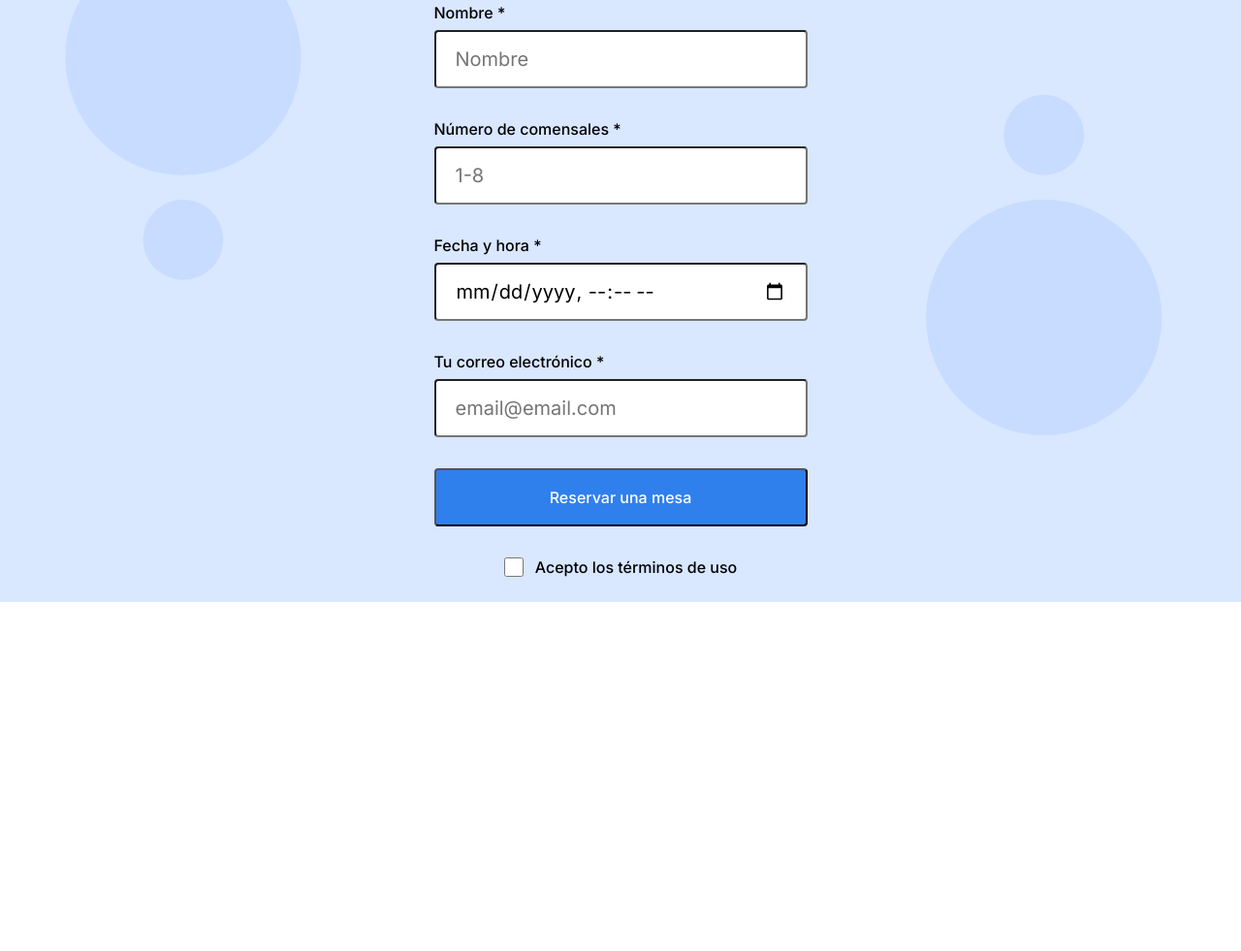
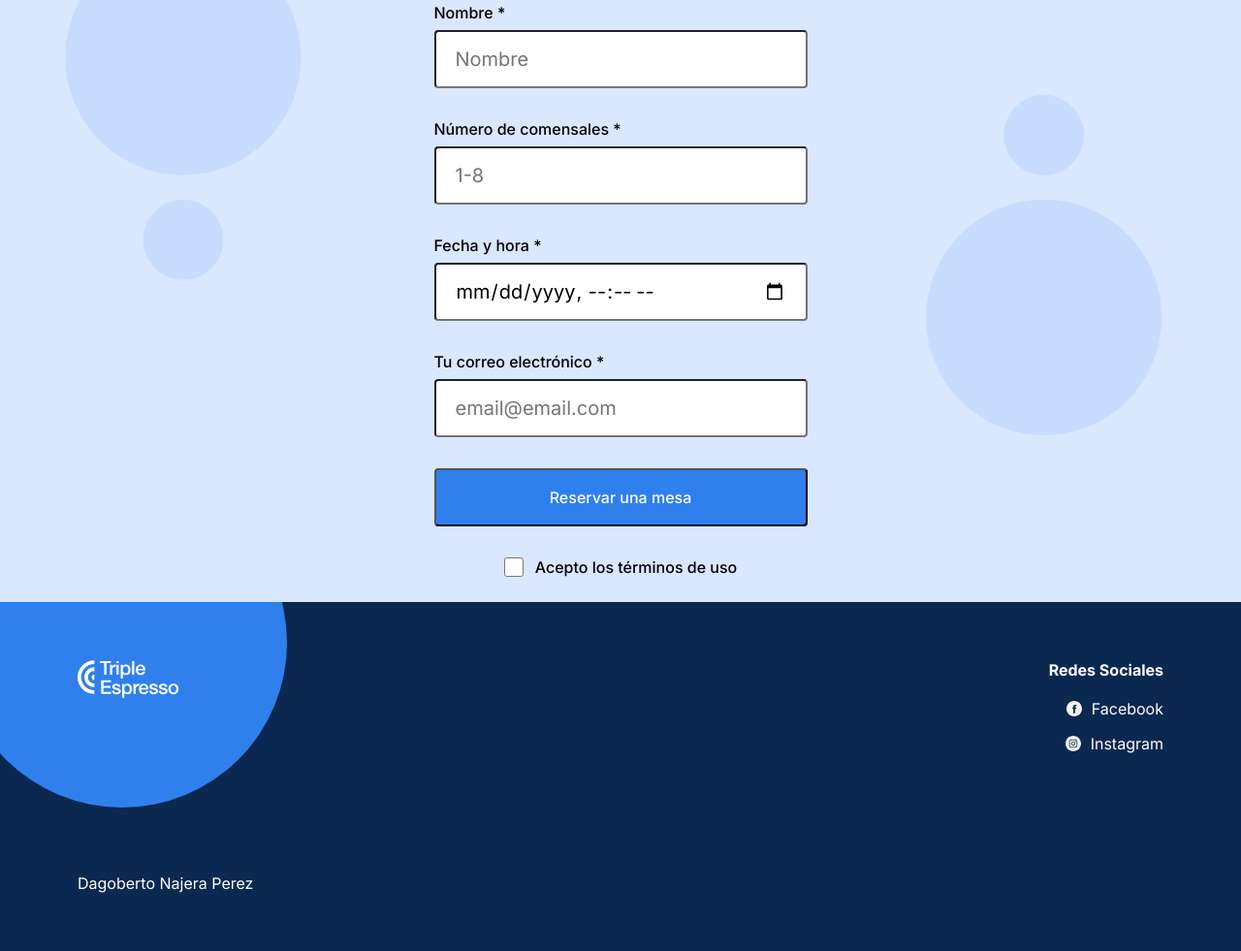
Before and after one commit to Dago14/web_project_coffeeshop, a plain HTML site: page index.html in a window 1280 px wide. Shown: the part 1759-2740 px from the top of the page at 97% size. Before the commit the page ends 2380 px from the top, so only its background shows below. Drawn offline with nearby package versions, Linux system fonts and the light colour scheme.

Commit message:
Terminado

```diff
--- a/blocks/footer.css
+++ b/blocks/footer.css
@@ -0,0 +1,82 @@
+.footer {
+  height: 100%;
+  position: relative;
+  background-color: #0a2850;
+  display: flex;
+  flex-direction: column;
+  color: #fff;
+  overflow: hidden;
+}
+
+.footer__circle {
+  position: absolute;
+  border-radius: 100%;
+  background-color: #2f80ed;
+  width: 340px;
+  height: 340px;
+  top: -128px;
+  left: -44px;
+  z-index: 0;
+}
+.footer__social-header {
+  margin: 0 0 20px;
+  font-family: "Inter";
+  font-style: normal;
+  font-weight: bold;
+  font-size: 16px;
+  line-height: 20px;
+}
+.footer__list-item {
+  display: flex;
+  justify-content: end;
+  align-items: center;
+  margin-bottom: 16px;
+}
+.footer__logo {
+  width: 105px;
+  height: 39px;
+}
+.footer__content {
+  display: flex;
+  justify-content: space-between;
+  margin: 60px 80px auto;
+  z-index: 1;
+}
+
+.footer__social-icon {
+  height: 16px;
+  width: 16px;
+  margin-right: 10px;
+}
+
+.footer__copyright {
+  font-family: "Inter";
+  font-style: normal;
+  font-weight: normal;
+  font-size: 16px;
+  line-height: 20px;
+  margin: 108px auto 60px 80px;
+}
+
+.footer__social-link {
+  color: #fff;
+  text-decoration: none;
+  font-family: "Inter";
+  font-style: normal;
+  font-weight: normal;
+  font-size: 16px;
+  line-height: 20px;
+}
+
+.footer__social-link:hover {
+  color: #c1c1c1;
+}
+
+.footer__list {
+  padding: 0;
+}
+
+.footer__social {
+  margin: 0;
+  padding: 0;
+}
--- a/blocks/nav.css
+++ b/blocks/nav.css
@@ -1,4 +1,3 @@
-
 .nav {
   display: flex;
   justify-content: space-between;
@@ -29,3 +28,7 @@
   text-decoration: none;
   font-weight: bold;
 }
+
+.nav__link:hover {
+  color: #2f80ed;
+}
--- a/index.html
+++ b/index.html
@@ -58,7 +58,7 @@
               <a class="nav__link" href="#reservation">Reservar una mesa</a>
             </li>
             <li>
-              <a class="nav__link" href="">Contactos</a>
+              <a class="nav__link" href="#footer">Contactos</a>
             </li>
           </ul>
         </nav>
@@ -208,7 +208,42 @@
           </form>
         </section>
       </main>
-      <footer class="footer"></footer>
+      <footer class="footer" id="footer">
+        <div class="footer__circle"></div>
+        <div class="footer__content">
+          <div>
+            <img
+              class="footer__logo"
+              src="./images/logo_coffeeshop_light.svg"
+              alt="logo icon"
+            />
+          </div>
+          <div class="footer__social">
+            <p class="footer__social-header">Redes Sociales</p>
+            <div class="footer__list">
+              <div class="footer__list-item">
+                <img
+                  src="./images/facebook_white.svg"
+                  class="footer__social-icon"
+                  alt="facebook icon"
+                />
+                <a href="#" class="footer__social-link">Facebook</a>
+              </div>
+              <div class="footer__list-item">
+                <img
+                  src="./images/instagram_white.svg"
+                  class="footer__social-icon"
+                  alt="instagram icon"
+                />
+                <a href="#" class="footer__social-link">Instagram</a>
+              </div>
+            </div>
+          </div>
+        </div>
+        <div>
+          <p class="footer__copyright">Dagoberto Najera Perez</p>
+        </div>
+      </footer>
     </div>
   </body>
 </html>
--- a/pages/index.css
+++ b/pages/index.css
@@ -11,3 +11,5 @@
 @import url("../blocks/reservation.css");
 
 @import url("../blocks/form.css");
+
+@import url("../blocks/footer.css");
```
Also changed, not shown: 1 other file. Lines whose indentation alone changed are shown as unchanged.
